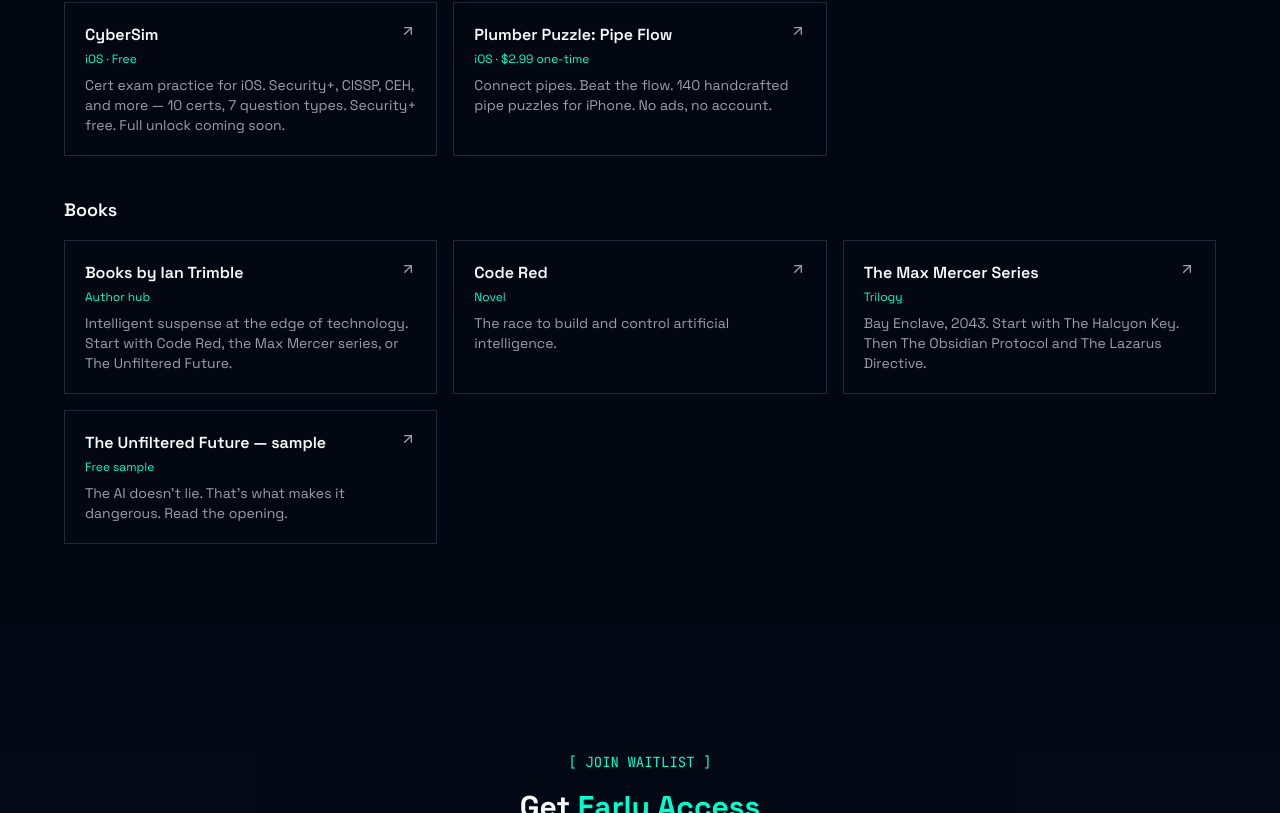
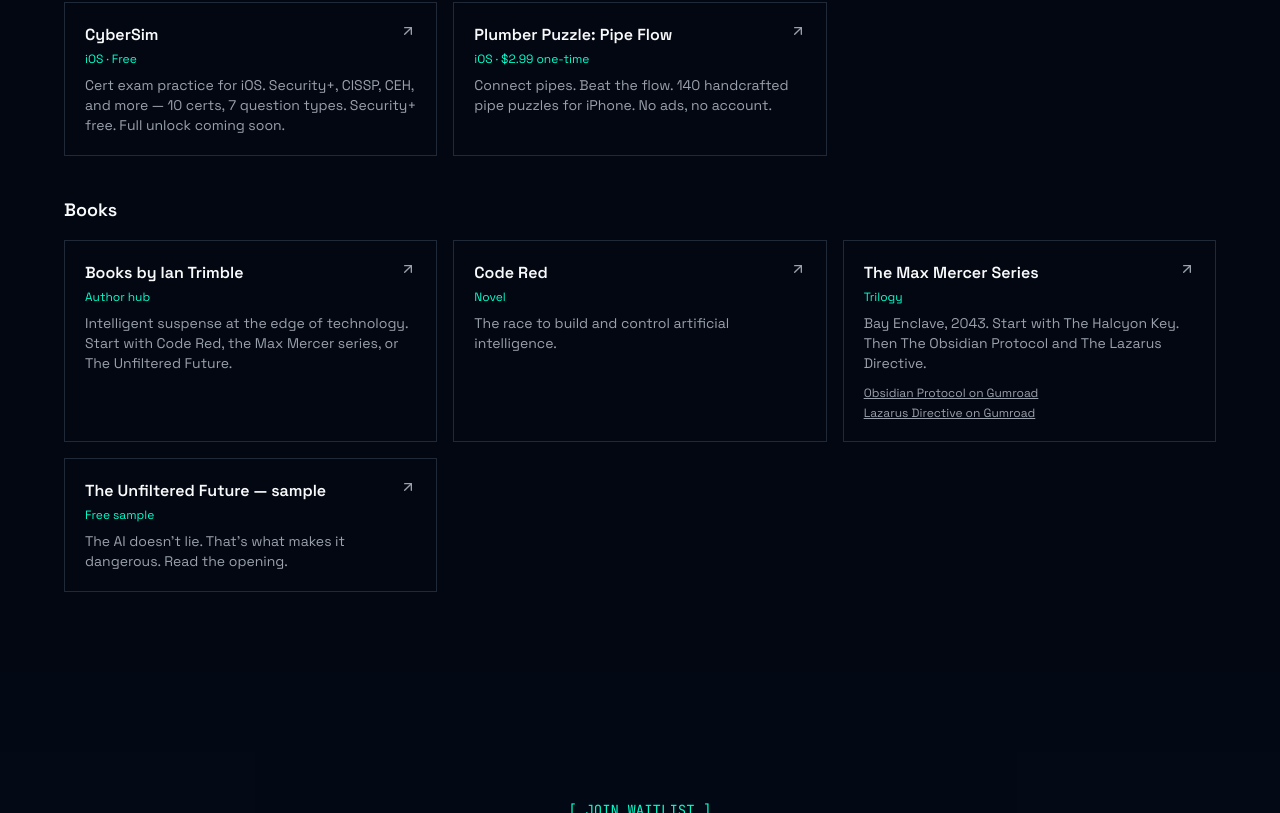
Before and after one commit to itrimble/Cybersecurity-Training-Links, a React (Vite) app: page / in a window 1280 px wide. Shown: the part 11187-12000 px from the top of the page. Built offline with nearby package versions, Linux system fonts and the light colour scheme.

Commit message:
Add Gumroad secondary buy links for Obsidian Protocol & Lazarus Directive (nav, Max Mercer card, footer)

```diff
--- a/src/components/landing/AppsBooksSection.tsx
+++ b/src/components/landing/AppsBooksSection.tsx
@@ -5,7 +5,8 @@
   return (
     <div className="grid sm:grid-cols-2 lg:grid-cols-3 gap-4">
       {items.map((s) => (
-        <a key={s.href} href={s.href} className="block border border-border p-5 hover:border-primary/50 transition-colors group">
+        <div key={s.href} className="border border-border p-5 hover:border-primary/50 transition-colors group">
+        <a href={s.href} className="block">
           <div className="flex items-start justify-between gap-2 mb-1">
             <h4 className="font-semibold group-hover:text-primary">{s.name}</h4>
             <ArrowUpRight className="h-4 w-4 text-muted-foreground group-hover:text-primary flex-shrink-0" />
@@ -13,6 +14,14 @@
           <div className="text-xs text-primary mb-2">{s.tag}</div>
           <p className="text-sm text-muted-foreground">{s.blurb}</p>
         </a>
+        {s.buy && (
+          <div className="mt-3 flex flex-wrap gap-x-4 gap-y-1">
+            {s.buy.map((b) => (
+              <a key={b.href} href={b.href} target="_blank" rel="noopener" className="text-xs text-muted-foreground underline hover:text-primary">{b.label}</a>
+            ))}
+          </div>
+        )}
+        </div>
       ))}
     </div>
   );
--- a/src/components/landing/Footer.tsx
+++ b/src/components/landing/Footer.tsx
@@ -1,4 +1,4 @@
-import { appSites, bookSites } from "@/data/sites";
+import { appSites, bookSites, gumroadLinks, gumroadStore } from "@/data/sites";
 import { Shield, Github, Linkedin, Twitter, ExternalLink } from "lucide-react";
 
 const footerLinks = [
@@ -18,7 +18,11 @@
   },
   {
     title: "Books",
-    links: bookSites.map((s) => ({ label: s.name, href: s.href })),
+    links: [
+      ...bookSites.map((s) => ({ label: s.name, href: s.href })),
+      ...gumroadLinks.map((b) => ({ label: b.label, href: b.href, external: true })),
+      { label: "Gumroad store", href: gumroadStore, external: true },
+    ],
   },
   {
     title: "External",
--- a/src/components/landing/SiteNav.tsx
+++ b/src/components/landing/SiteNav.tsx
@@ -10,10 +10,17 @@
       </button>
       <div className="absolute right-0 top-full hidden group-hover:block group-focus-within:block min-w-64 bg-background border border-border p-2 shadow-lg">
         {items.map((s) => (
-          <a key={s.href} href={s.href} className="block px-3 py-2 text-sm hover:text-primary hover:bg-primary/5">
-            <span className="font-medium">{s.name}</span>
-            <span className="block text-xs text-muted-foreground">{s.tag}</span>
-          </a>
+          <div key={s.href}>
+            <a href={s.href} className="block px-3 py-2 text-sm hover:text-primary hover:bg-primary/5">
+              <span className="font-medium">{s.name}</span>
+              <span className="block text-xs text-muted-foreground">{s.tag}</span>
+            </a>
+            {s.buy?.map((b) => (
+              <a key={b.href} href={b.href} target="_blank" rel="noopener" className="block pl-6 pr-3 py-1 text-xs text-muted-foreground hover:text-primary">
+                Buy on Gumroad: {b.label.replace(" on Gumroad", "")}
+              </a>
+            ))}
+          </div>
         ))}
       </div>
     </div>
@@ -49,7 +56,12 @@
           </div>
           <div>
             <div className="text-xs font-semibold text-primary mb-1">BOOKS</div>
-            {bookSites.map((s) => <a key={s.href} href={s.href} className="block text-sm py-1 text-muted-foreground">{s.name}</a>)}
+            {bookSites.map((s) => (
+              <div key={s.href}>
+                <a href={s.href} className="block text-sm py-1 text-muted-foreground">{s.name}</a>
+                {s.buy?.map((b) => <a key={b.href} href={b.href} target="_blank" rel="noopener" className="block text-xs py-1 pl-4 text-muted-foreground">{b.label}</a>)}
+              </div>
+            ))}
           </div>
           <a href="#pricing" onClick={() => setOpen(false)} className="block text-sm">Pricing</a>
         </div>
--- a/src/data/sites.ts
+++ b/src/data/sites.ts
@@ -1,5 +1,13 @@
 // Remnant Security app & book sites. Blurbs are taken from each site's own live <title>/meta description.
-export type SiteLink = { name: string; href: string; tag: string; blurb: string };
+export type BuyLink = { label: string; href: string };
+export type SiteLink = { name: string; href: string; tag: string; blurb: string; buy?: BuyLink[] };
+
+// Gumroad is a secondary buy option for Max Mercer books 2 and 3 only (Amazon / books site stays primary).
+export const gumroadStore = "https://remnantsecurity.gumroad.com";
+export const gumroadLinks: BuyLink[] = [
+  { label: "Obsidian Protocol on Gumroad", href: "https://remnantsecurity.gumroad.com/l/dafhqy" },
+  { label: "Lazarus Directive on Gumroad", href: "https://remnantsecurity.gumroad.com/l/zxega" },
+];
 
 export const appSites: SiteLink[] = [
   { name: "All apps", href: "https://apps.remnantsecurity.com/", tag: "Portfolio", blurb: "Public Mac and iOS software from Remnant Security: Lectern AI, SnapDog, CyberSim, and Plumber Puzzle: Pipe Flow." },
@@ -12,6 +20,6 @@
 export const bookSites: SiteLink[] = [
   { name: "Books by Ian Trimble", href: "https://books.remnantsecurity.com/", tag: "Author hub", blurb: "Intelligent suspense at the edge of technology. Start with Code Red, the Max Mercer series, or The Unfiltered Future." },
   { name: "Code Red", href: "https://books.remnantsecurity.com/code-red/", tag: "Novel", blurb: "The race to build and control artificial intelligence." },
-  { name: "The Max Mercer Series", href: "https://books.remnantsecurity.com/max-mercer/", tag: "Trilogy", blurb: "Bay Enclave, 2043. Start with The Halcyon Key. Then The Obsidian Protocol and The Lazarus Directive." },
+  { name: "The Max Mercer Series", href: "https://books.remnantsecurity.com/max-mercer/", tag: "Trilogy", blurb: "Bay Enclave, 2043. Start with The Halcyon Key. Then The Obsidian Protocol and The Lazarus Directive.", buy: gumroadLinks },
   { name: "The Unfiltered Future — sample", href: "https://books.remnantsecurity.com/the-unfiltered-future/sample.html", tag: "Free sample", blurb: "The AI doesn't lie. That's what makes it dangerous. Read the opening." },
 ];
```
